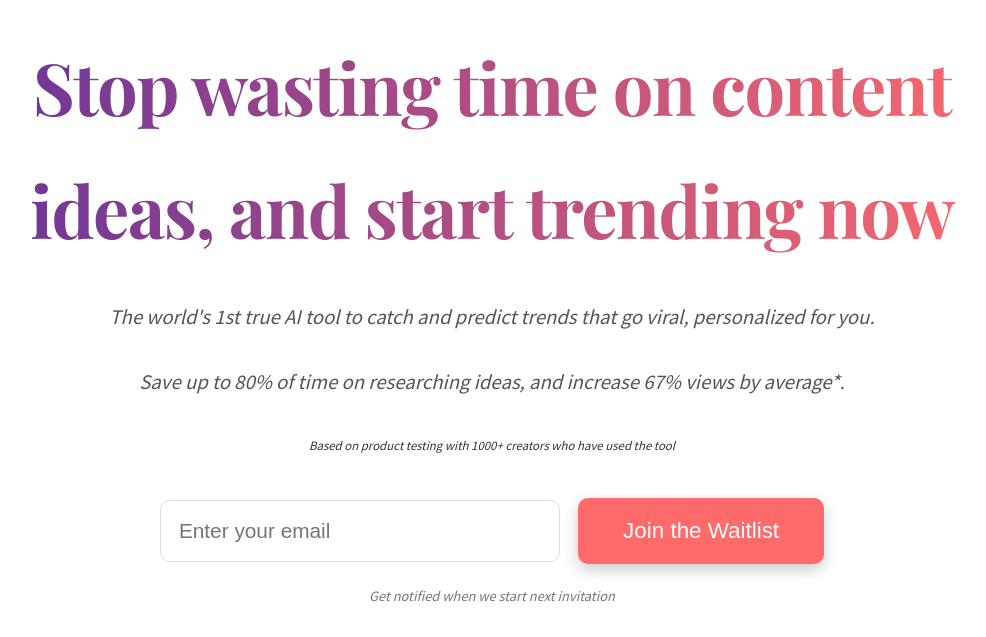
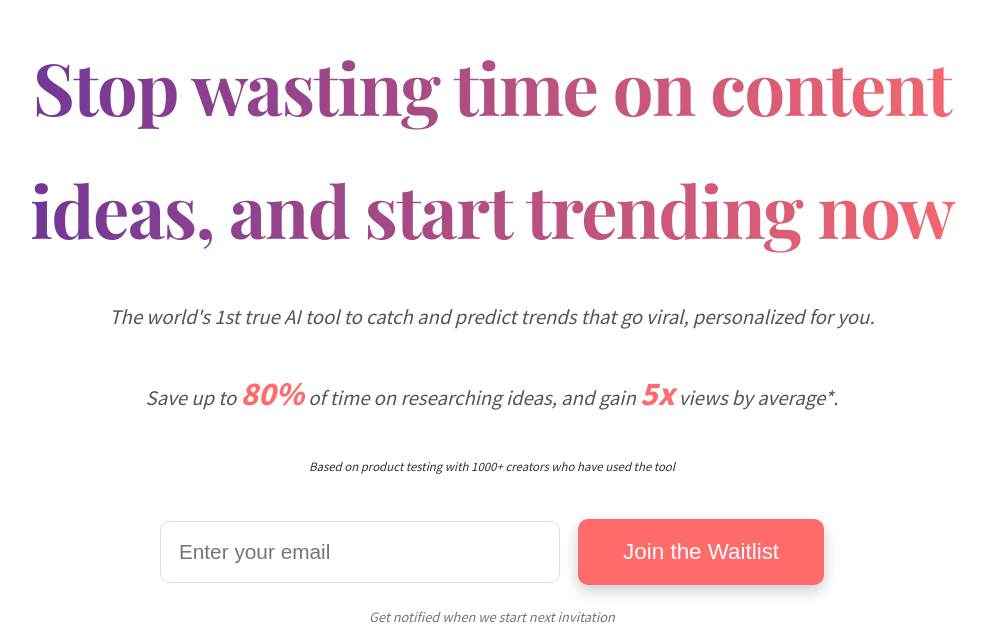
Before and after one commit to hy-sg/idea_spark, a plain HTML site: page index.html in a window 1280 px wide. Shown: the part 163-800 px from the top of the page, without its empty margins (148-1134 px from the left). Drawn offline with nearby package versions, Linux system fonts and the light colour scheme.

Commit message:
Update index.html

```diff
--- a/index.html
+++ b/index.html
@@ -226,7 +226,7 @@
         <div class="container">
             <h1>Stop wasting time on content ideas, and start trending now</h1>
             <p>The world's 1st true AI tool to catch and predict trends that go viral, personalized for you.</p>
-            <p>Save up to 80% of time on researching ideas, and increase 67% views by average*.</p>
+            <p>Save up to <span style="font-size: 1.6em; color: #ff6b6b; font-weight: bold;">80%</span> of time on researching ideas, and gain <span style="font-size: 1.6em; color: #ff6b6b; font-weight: bold;">5x</span> views by average*.</p>
 
                 <span style="font-size: 0.8em; font-style: italic;">
                     Based on product testing with 1000+ creators who have used the tool
```
